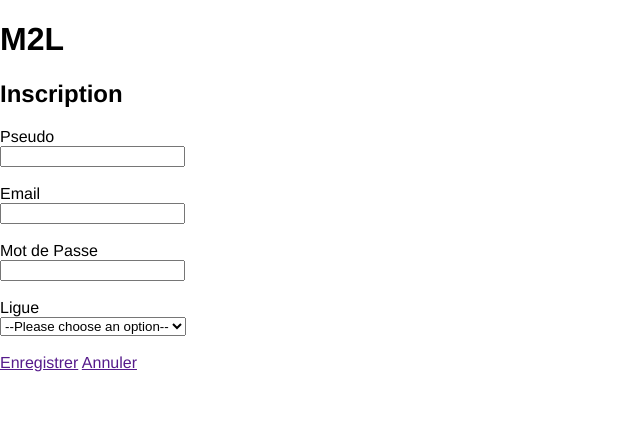
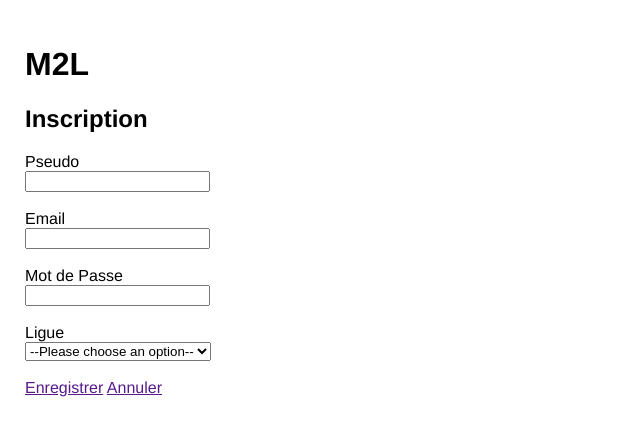
Before and after one commit to zkroz1ent/M2L, a PHP site: page /Inscription.php in a window 1280 px wide. Shown: the top 436 px of the page, without its empty margins (0-640 px from the left). Run offline with PHP 8.4, Linux system fonts and the light colour scheme.

Commit message:
inscription

```diff
--- a/Inscription.php
+++ b/Inscription.php
@@ -7,6 +7,7 @@
     <link rel="stylesheet" href="css/main.css">
 </head>
 <body>
+    <div class="marg">
         <h1>M2L</h1>
         <h2>Inscription</h2>
 
@@ -23,5 +24,7 @@
         </select><br><br>
         <a href="">Enregistrer</a>
         <a href="">Annuler</a>
+    </div>
+
 </body>
 </html>
```
Lines whose indentation alone changed are shown as unchanged.
